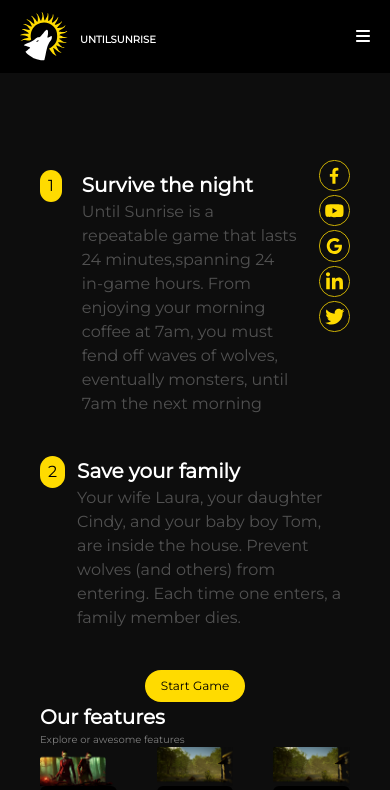
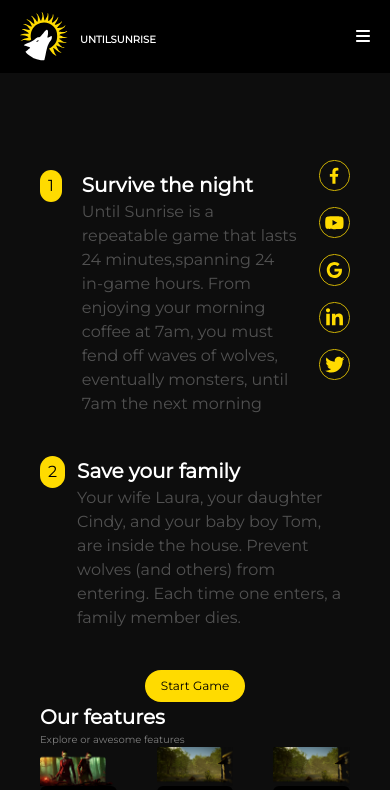
Before and after one commit to frank-shema/untilshine, a React (Vite) app: page / in a window 390 px wide. Shown: the top 790 px of the page. Built offline with nearby package versions, Linux system fonts and the light colour scheme.

Commit message:
added responsiveness

```diff
--- a/src/components/icons.tsx
+++ b/src/components/icons.tsx
@@ -8,7 +8,7 @@
 
 export const SocialMediaIcons1 = () => {
   return (
-    <div className='flex flex-col gap-1'>
+    <div className='flex flex-col gap-4'>
       <a href=""> <img src={FacebookIcon} alt="" /></a>
       <a href=""> <img src={YouTubeIcon} alt="" /></a>
       <a href=""> <img src={GoogleIcon} alt="" /></a>
@@ -19,7 +19,7 @@
 };
 export const SocialMediaIcons2 = () => {
   return (
-    <div className='flex flex-row gap-1'>
+    <div className='flex flex-row gap-4'>
       <a href=""> <img src={FacebookIcon} alt="" /></a>
       <a href=""> <img src={YouTubeIcon} alt="" /></a>
       <a href=""> <img src={GoogleIcon} alt="" /></a>
--- a/src/components/survive.tsx
+++ b/src/components/survive.tsx
@@ -1,6 +1,6 @@
 // import React from 'react';
 import wolves from '../assets/main/Rectangle 6.png'
-import circle from '../assets/elipses/Ellipse 2.svg'
+// import circle from '../assets/elipses/Ellipse 2.svg'
 import { SocialMediaIcons1 } from './icons';
 import killers from '../assets/main/Rectangle 7.png'
 
```
